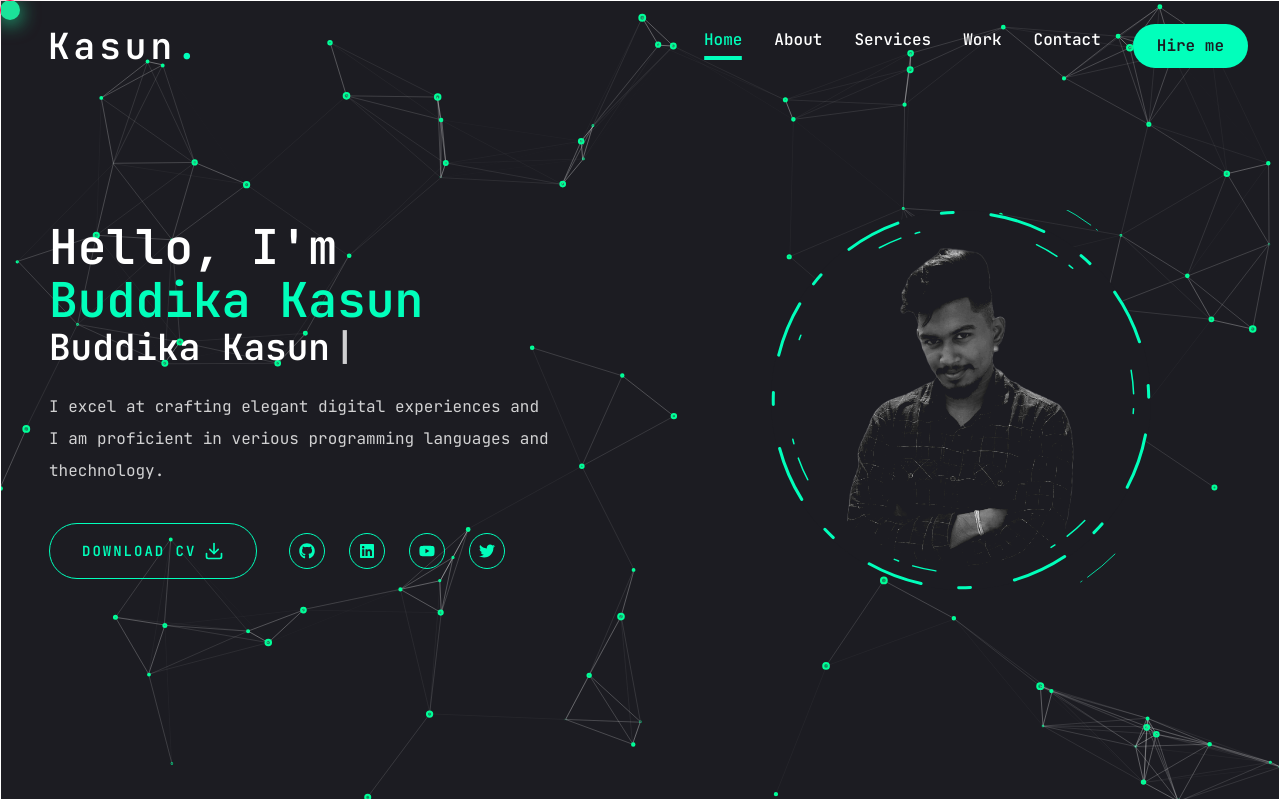
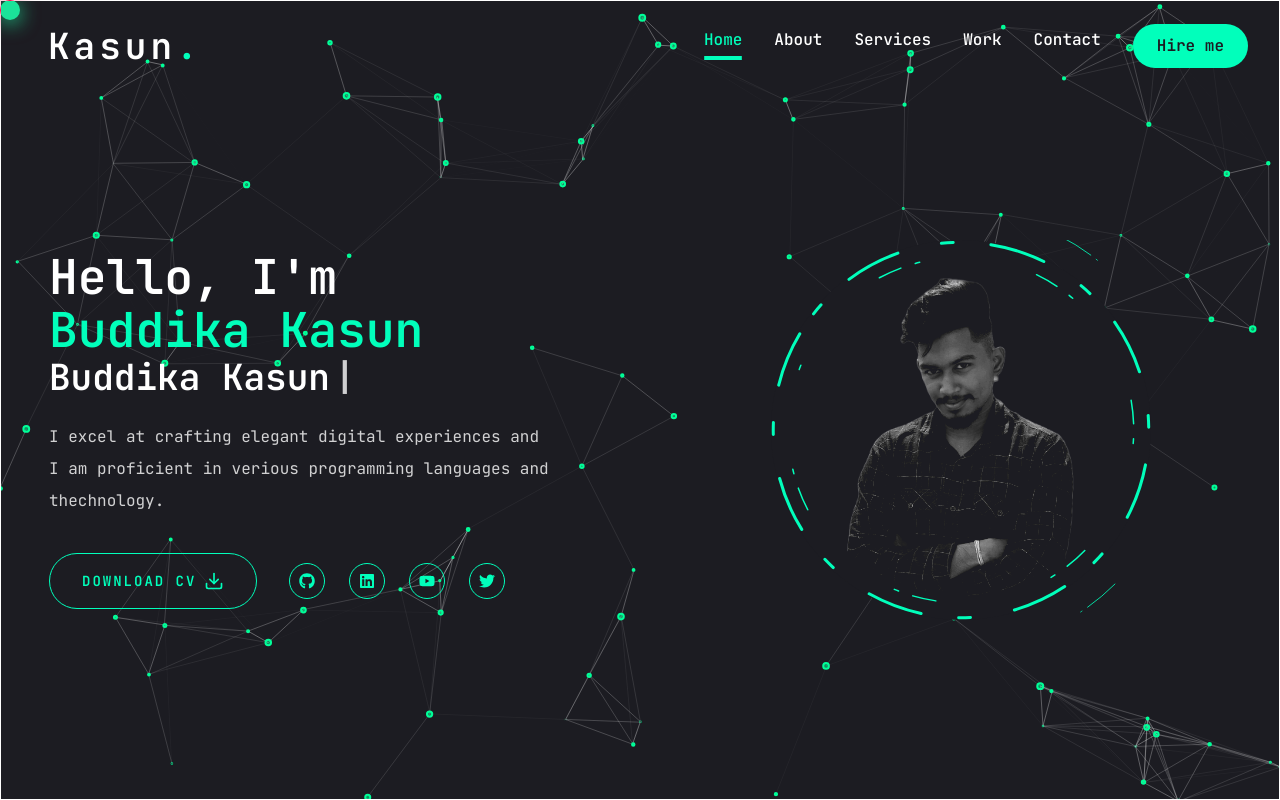
Before and after one commit to Chamika25/Portfolio, a Next.js app: page / in a window 1280 px wide. Built offline with nearby package versions, Linux system fonts and the light colour scheme.

Commit message:
Home page padding top update

```diff
--- a/app/(pages)/Home.jsx
+++ b/app/(pages)/Home.jsx
@@ -8,7 +8,7 @@ import TextShadingView from "../animations/TextShadingView";
 
 const Home = () => {
     return (
-        <div className="container mx-auto">
+        <div className="container mx-auto lg:pt-[60px]">
             <div className="flex flex-col xl:flex-row items-center justify-between xl:pt-8 xl:pb-8">
 
                 {/* Text */}
```
